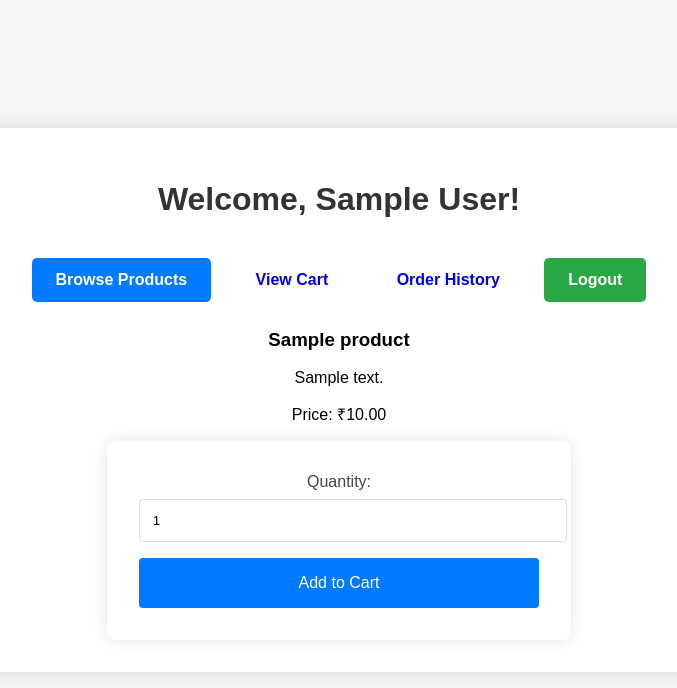
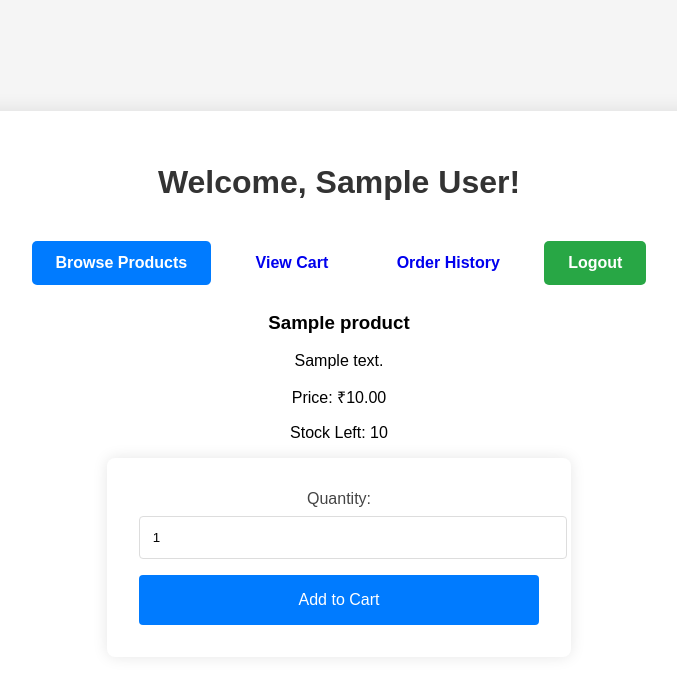
Before and after one commit to AnimishY/DBMS-PROJECT, a Flask app: page /buyer/products in a window 1280 px wide. Shown: the top 688 px of the page, without its empty margins (301-978 px from the left). Run offline with Flask 3, Linux system fonts and the light colour scheme; the visitor is signed in with stand-in values (Sample User, id 1); tables that the repository leaves empty hold one stand-in row (values such as "Sample post"); data that the repository does not hold is empty.

Commit message:
show buyer how much in stock

```diff
--- a/templates/buyer_dashboard.html
+++ b/templates/buyer_dashboard.html
@@ -13,6 +13,7 @@
         <h3>{{ product['Name'] }}</h3>
         <p>{{ product['Description'] }}</p>
         <p>Price: ₹{{ product['Price'] }}</p>
+        <p>Stock Left: {{ product['Stock'] }}</p> <!-- Added stock information -->
         <form method="POST" action="{{ url_for('buyer.add_to_cart', product_id=product['ProductId']) }}">
             <label for="quantity">Quantity:</label>
             <input type="number" name="quantity" min="1" value="1" required>
```
